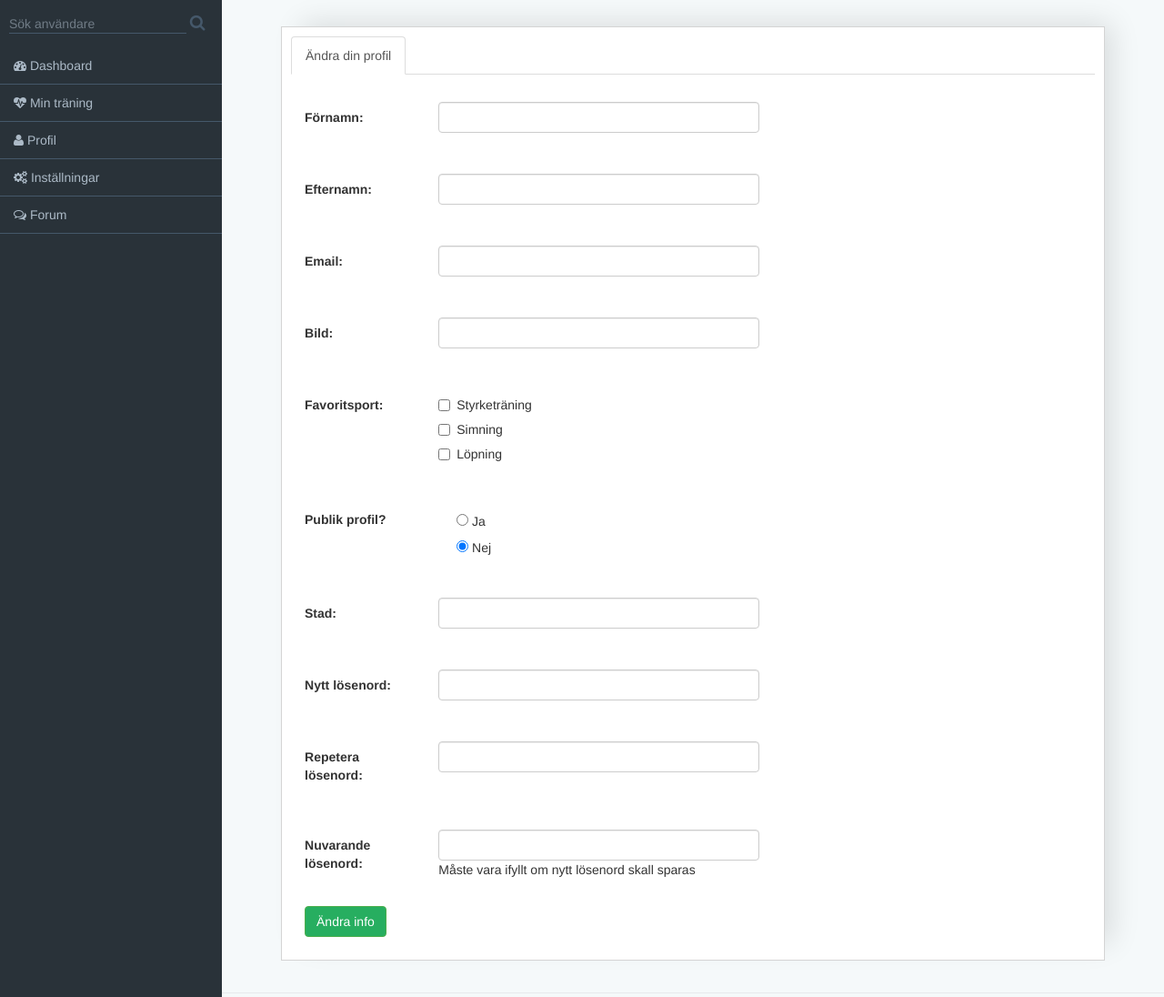
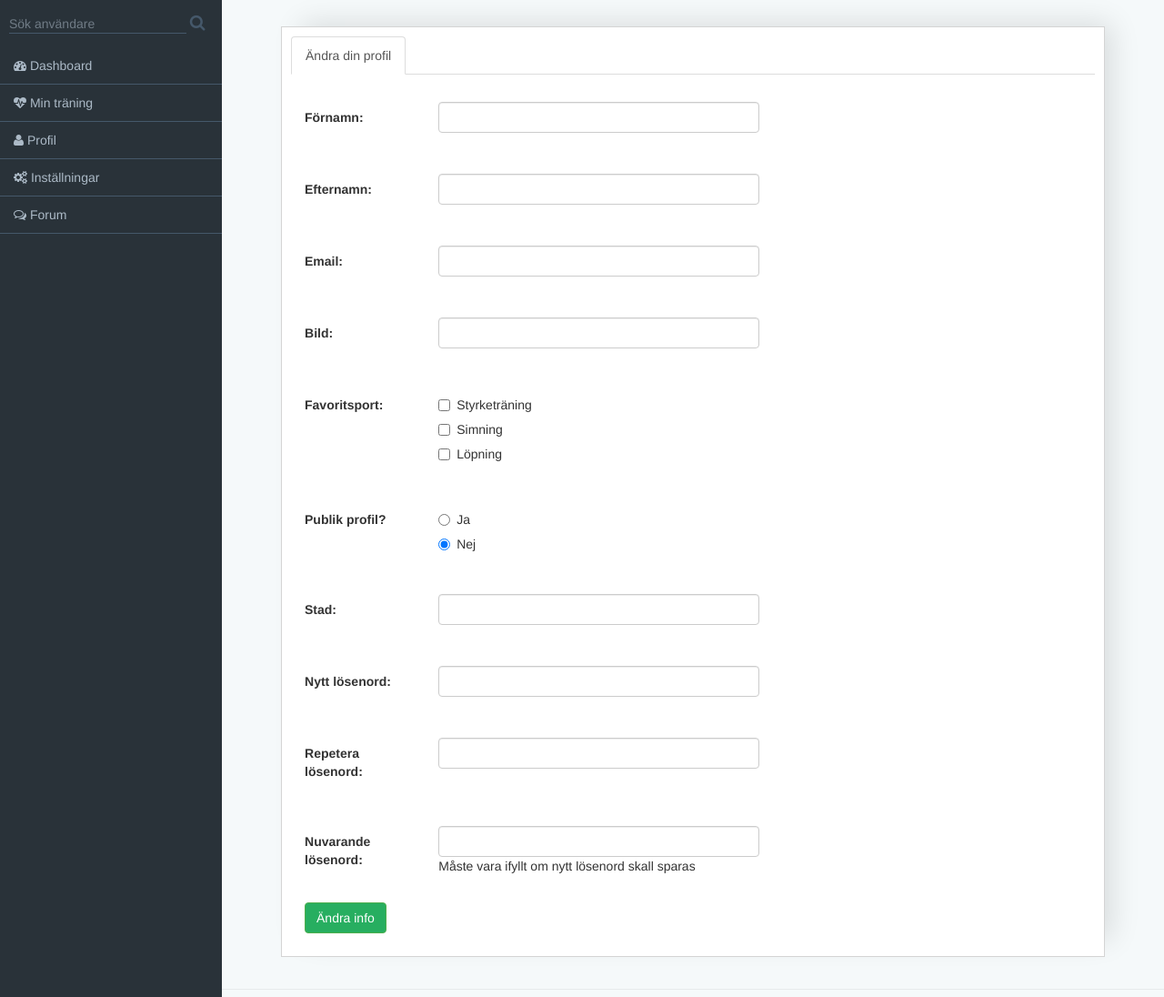
Before and after one commit to sanonzon/traeningsDagbok, a Django app: template traeningsDagbok_django/dagbok/templates/dagbok/settings.html in a window 1280 px wide. Shown: the part 61-1157 px from the top of the page at 91% size. Run offline with Django 3.2, Linux system fonts and the light colour scheme; the template is opened without the code that fills it, so the values that code supplies are empty; some libraries are stand-ins or nearby versions; some web fonts are replaced.

Commit message:
fixed snett sak

```diff
--- a/traeningsDagbok_django/dagbok/templates/dagbok/settings.html
+++ b/traeningsDagbok_django/dagbok/templates/dagbok/settings.html
@@ -96,13 +96,13 @@
                 <label class="fast-workout-label">Publik profil?</label>
               </div>
               <div class="col-10">
-                <div class="checkbox">
+                <div class="radio">
                   <label>
                       <input type="radio" id="public_yes" name="public" value="yes" {% if extended.public_profile %}checked{% endif %}>
                       Ja
                   </label>
                 </div>
-                <div class="checkbox">
+                <div class="radio">
                   <label>
                       <input type="radio" id="public_no" name="public" value="no" {% if not extended.public_profile %}checked{% endif %}>
                       Nej
```
